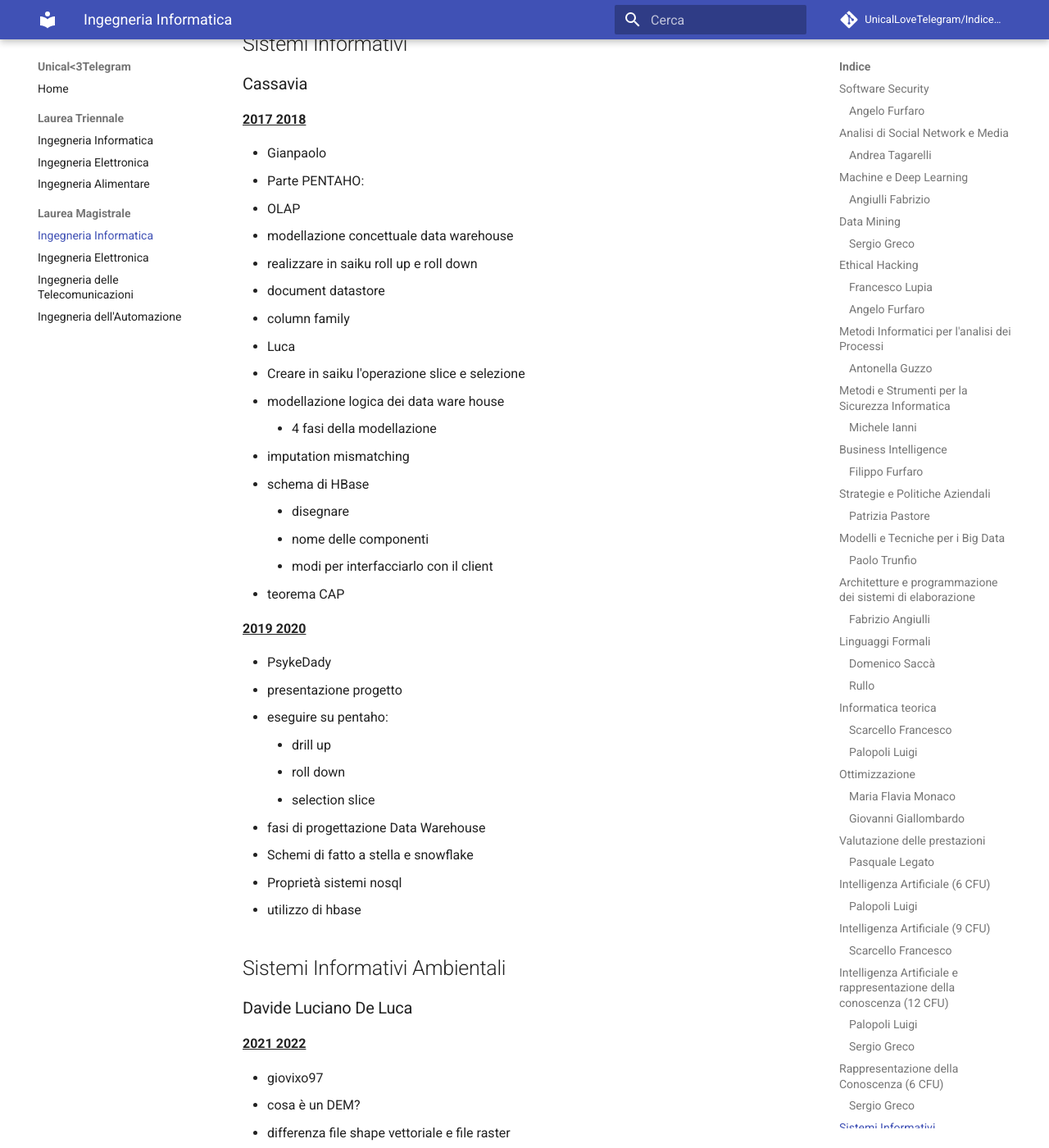
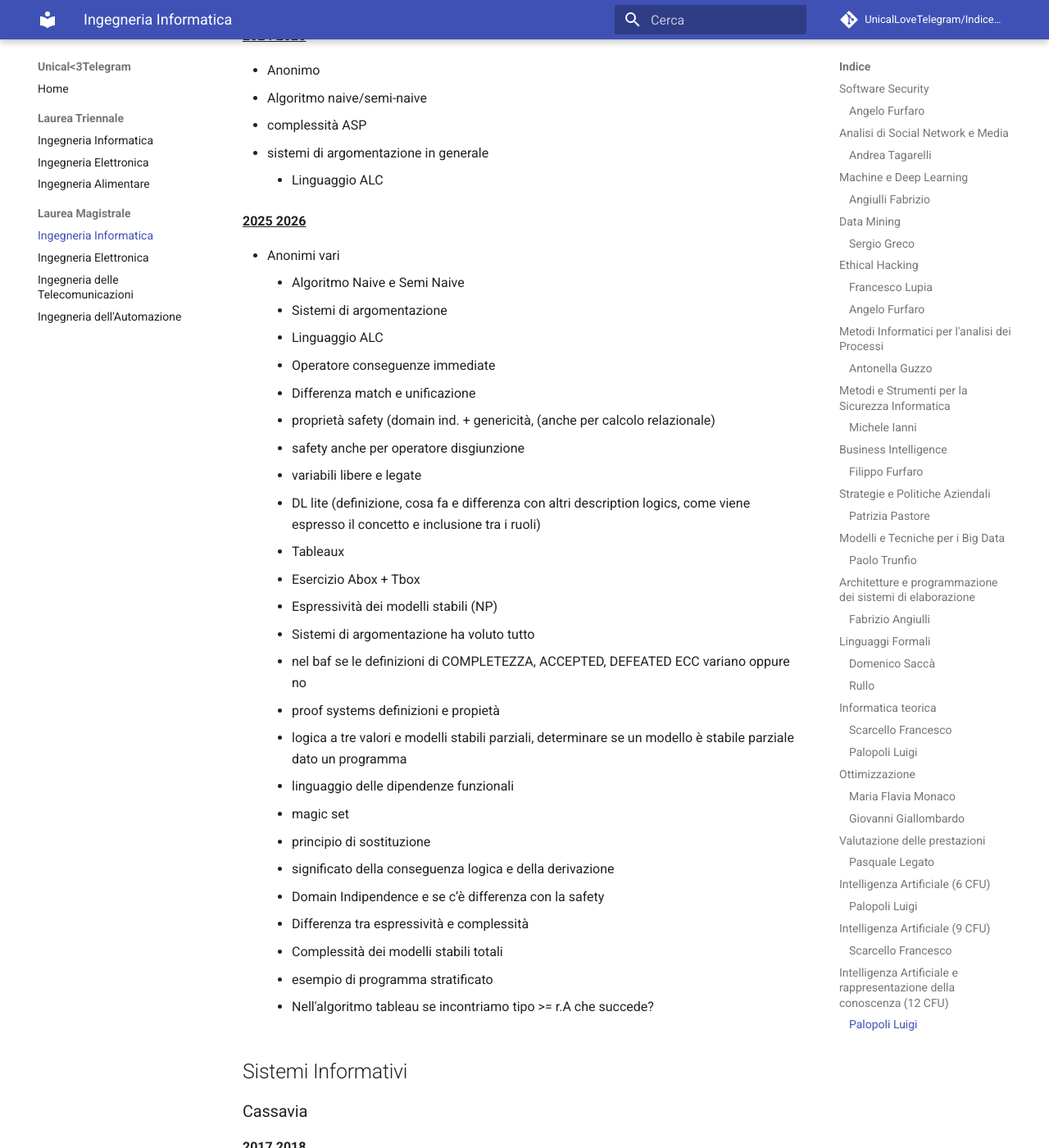
Before and after one commit to UnicalLoveTelegram/IndiceArgomentiOrale, an MkDocs documentation site: the page built from docs/laurea-magistrale/ingegneria-informatica.md, in a window 1280 px wide and 1400 px high, scrolled down 51714 px. Shown: the whole window at 82% size. Built offline with MkDocs 1.6.1 and Material for MkDocs 9.7.7, drawn with Linux system fonts in a browser that asks for light colours; comment, search, counter and statistics services are not loaded; some of the changed text lies outside the part shown.

Commit message:
aggiunta e migrazione testimonianze
aggiunta testimonianza su Knowledge Representation and Reasoning (6 CFU) e migrazione delle domande che erano presenti in rappresentazione della conoscenza (incluse quelle del corso di Intelligenza artificiale da 12 cfu) dentro la nuova materia Knowledge Representation and Reasoning.

```diff
--- a/docs/laurea-magistrale/ingegneria-informatica.md
+++ b/docs/laurea-magistrale/ingegneria-informatica.md
@@ -46,7 +46,7 @@ Leggi il nostro [README](https://github.com/UnicalLoveTelegram/IndiceArgomentiOr
   - [Intelligenza Artificiale e rappresentazione della conoscenza (12 CFU)](#intelligenza-artificiale-e-rappresentazione-della-conoscenza-12-cfu)
     - [Palopoli Luigi](#palopoli-luigi-2)
     - [Sergio Greco](#sergio-greco-1)
-  - [Rappresentazione della Conoscenza (6 CFU)](#rappresentazione-della-conoscenza-6-cfu)
+  - [Knowledge Representation and Reasoning (6 CFU)](#knowledge-representation-and-reasoning-6-cfu)
     - [Sergio Greco](#sergio-greco-2)
   - [Sistemi Informativi](#sistemi-informativi)
     - [Cassavia](#cassavia)
@@ -1507,15 +1507,19 @@ rc(X):- u(X), not(r(X)).
       - Abduzione
       - IDA*
 
+# nota: le testimonianze di rappresentazione della conoscenza che erano presenti sono state migrate su Knowledge Representation and Reasoning (6 CFU), viene comunque lasciata la denominazione del corso per far intendere che le domande appartengono a questo corso di questo anno accademico.
+
+## Knowledge Representation and Reasoning (6 CFU)
+
 ### Sergio Greco
 
 **<u>2023 2024</u>**
 
 - Anonimi
   - come si valuta il maggiore o uguale e minore o uguale nel tableau (nota: contatela come domanda fatta, non badate a quale anonimo sia stata fatta)
-  - primo Anonimo
-  - Algoritmo punto fisso (con esempio di possibile applicazione) Quando può essere applicato questo algoritmo?
-    - In cosa consiste il problema della verifica? Cosa ha in Input? Che complessità ha?
+- primo Anonimo
+	- Algoritmo punto fisso (con esempio di possibile applicazione) Quando può essere applicato questo algoritmo?
+	- In cosa consiste il problema della verifica? Cosa ha in Input? Che complessità ha?
     - Quando un interpretazione è stabile per un programma?
     - Cosa è un interpretazione? È un sottoinsieme della base di Herbrand.
     - Qual è la dimensione dell'universo di Herbrand?
@@ -1523,11 +1527,11 @@ rc(X):- u(X), not(r(X)).
     - Semantica della possibilità/Semantica della certezza.
     - Skeptical reasoning (definizione)
     - Struttura dei modelli completi.
-  - secondo Anonimo
+- secondo Anonimo
     - Argomentazione in generale
     - I 3 problemi nell'ambito di argomentazione con le complessità
     - Spiegazione delle complessità
-  - terzo Anonimo
+- terzo Anonimo
     - Algoritmo semi-naïve in generale (cosa vogliamo ottenere) cosa abbiamo in input: una base di dati e un insieme di regole.
 Questo programma calcola il modello minimo per il programma P (insieme di regole)
     - Esempio di applicazione dell'algoritmo. Con questo esempio dire che cosa fa l'algoritmo naïve e dove interviene quello semi-naïve.
@@ -1536,12 +1540,9 @@ Questo programma calcola il modello minimo per il programma P (insieme di regole
     - Linguaggio ALC, descrizione.
     - Perchè utilizziamo la description logic? Non potremmo usare le formule del calcolo dei predicati al suo posto? La domanda scaturisce dal fatro che qualunque formula la possiamo riscrivere con formule del calcolo dei predicati (FOL), e quindi perché utilizzare description logic?
     - Tbox e Abox
-  - quarto Anonimo
+- quarto Anonimo
     - Algoritmo naïve (la sua descrizione formale, anche ad alto livello)
 
-## Rappresentazione della Conoscenza (6 CFU)
-
-### Sergio Greco
 
 **<u>2024 2025</u>**
 
@@ -1550,6 +1551,35 @@ Questo programma calcola il modello minimo per il programma P (insieme di regole
   - complessità ASP
   - sistemi di argomentazione in generale
     - Linguaggio ALC
+
+**<u>2025 2026</u>**
+
+- Anonimi vari
+	- Algoritmo Naive e Semi Naive
+	- Sistemi di argomentazione
+	- Linguaggio ALC
+	- Operatore conseguenze immediate
+	- Differenza match e unificazione
+	- proprietà safety (domain ind. + genericità, (anche per calcolo relazionale)
+	- safety anche per operatore disgiunzione
+	- variabili libere e legate
+	- DL lite (definizione, cosa fa e differenza con altri description logics, come viene espresso il concetto e inclusione tra i ruoli)
+	- Tableaux
+	- Esercizio Abox + Tbox
+	- Espressività dei modelli stabili (NP)
+	- Sistemi di argomentazione ha voluto tutto
+	- nel baf se le definizioni di COMPLETEZZA, ACCEPTED, DEFEATED ECC variano oppure no
+	- proof systems definizioni e propietà
+	- logica a tre valori e modelli stabili parziali, determinare se un modello è stabile parziale dato un programma
+	- linguaggio delle dipendenze funzionali
+	- magic set
+	- principio di sostituzione
+	- significato della conseguenza logica e della derivazione
+	- Domain Indipendence e se c’è differenza con la safety
+	- Differenza tra espressività e complessità
+	- Complessità dei modelli stabili totali
+	- esempio di programma stratificato
+	- Nell'algoritmo tableau se incontriamo tipo >= r.A che succede?
 
 ## Sistemi Informativi
 
```
